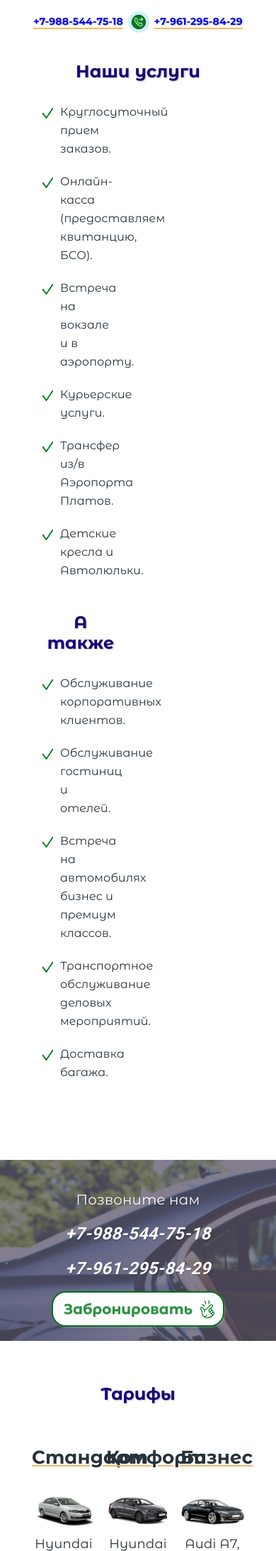
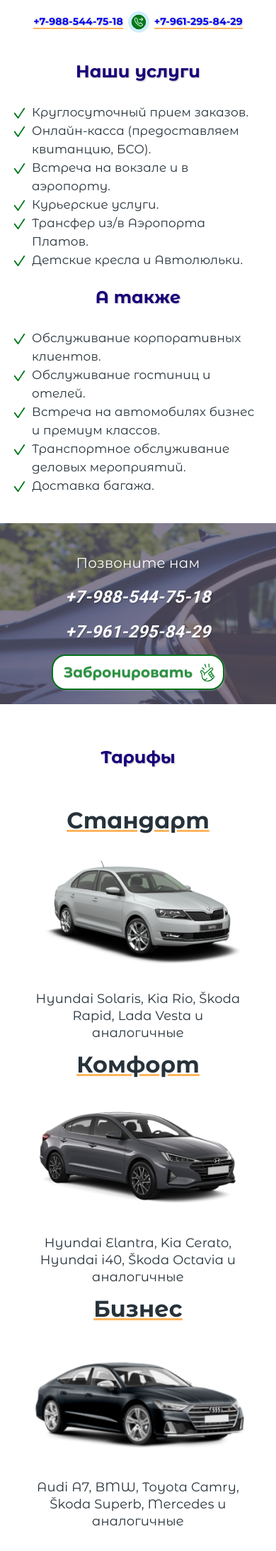
Before and after one commit to alexander-drach/redesign-transfer-rostov, a PHP site: page /index.php in a window 390 px wide. Shown: the part 271-2456 px from the top of the page at 71% size. Run offline with PHP 8.4, Linux system fonts and the light colour scheme.

Commit message:
Adaptive of desktop is done

```diff
--- a/style.css
+++ b/style.css
@@ -1090,6 +1085,11 @@ select {
         margin-right: 20px;
     }
 
+    .wrapper-list-services {
+        width: 85%;
+        margin: auto;
+    }
+
     /* about page */
     .about {
         margin-bottom: 15px;
@@ -1125,6 +1125,10 @@ select {
 }
 
 @media (max-width: 768px) {
+    .servises {
+        margin-bottom: 60px;
+    }
+
     .phones_header {
         display: none;
     }
@@ -1277,21 +1294,21 @@ select {
 
     .routs__link {
         display: block;
-        margin: auto;
         width: 240px;
         padding: 12px 0;
-        background: radial-gradient(50% 50% at 50% 50%, #02861f 28.65%, #016f19 100%), rgba(2, 134, 31, 0.8);
+        border: 2px solid var(--green);
+        color: rgba(2, 134, 31, 0.8);
+        background-color: #ffffff;
         box-shadow: 1px 1px 2px rgba(0, 0, 0, 0.25);
-        color: #ffffff;
         text-shadow: 0px 1px 1px rgba(0, 0, 0, 0.25);
         font-size: 20px;
-        /* letter-spacing: 0.01em; */
         text-align: center;
     }
 
     .wrapper-list-services {
-        padding: 0 45px;
-        display: flex;
+        padding: 0 30px;
+        width: 100%;
+        flex-direction: row;
         justify-content: space-between;
     }
 
@@ -1343,10 +1364,15 @@ select {
         font-family: "Roboto";
     }
 
+    .wrapper__item {
+        width: calc(100% / 2 - 24px);
+    }
+
     .wrapper-list-services .list__item {
         font-size: 16px;
         line-height: 26px;
         padding-left: 25px;
+        margin-bottom: 0;
     }
 
     .wrapper-list-services .list__item::before {
@@ -1415,15 +1441,28 @@ select {
         display: flex;
         flex-direction: column;
     }
+
+    .features .title-section {
+        max-width: 80%;
+        margin: 0 auto 30px;
+    }
 }
 
 @media (max-width: 640px) {
+    .servises {
+        margin-bottom: 40px;
+    }
+
     .wrapper-list-services {
         flex-wrap: wrap;
     }
 
     .wrapper-list-services .wrapper__item {
         width: 100%;
+    }
+
+    .wrapper-list-services .list__item {
+        font-size: 17px;
     }
 
     .wrapper__item:first-child {
@@ -1442,6 +1481,32 @@ select {
     .list_routs .list__item {
         width: 100%;
     }
+
+    .list_rates {
+        flex-direction: column;
+    }
+
+    .list_rates .list__item {
+        width: 100%;
+    }
+
+    .rates__thumb {
+        min-width: 100%;
+    }
+    .rates__thumb img {
+        margin: auto;
+    }
+
+    .rates__title {
+        margin: 0;
+        font-size: 32px;
+    }
+
+    .list__desc {
+        font-size: 18px;
+        line-height: 24px;
+    }
+
     .booking {
         margin-bottom: 60px;
     }
@@ -1555,6 +1620,10 @@ select {
         width: 170px;
     }
 
+    .wrapper-list-services {
+        padding: 0 5px;
+    }
+
     .features__icon,
     .features__title {
         margin-bottom: 10px;
```
Also changed, not shown: other parts of style.css (+126 -110 lines).
